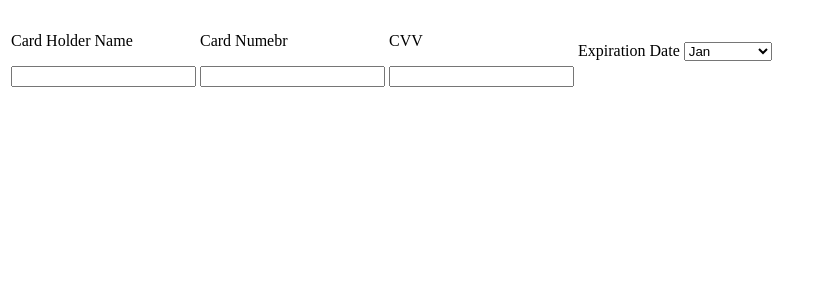
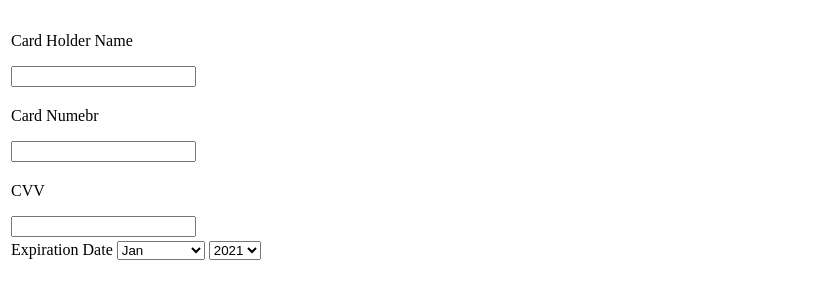
Before and after one commit to sherry-gurvinder/C0777767_CSD2214_7_TEST1_MovieTickets, a plain HTML site: page paymentdetails.html in a window 1280 px wide. Shown: the part 101-400 px from the top of the page, without its empty margins (0-827 px from the left). Drawn offline with Linux system fonts and the light colour scheme.

Commit message:
9th commit

```diff
--- a/paymentdetails.html
+++ b/paymentdetails.html
@@ -15,14 +15,23 @@
                     <p>Card Holder Name</p>
                     <input type="text" id="cardname">
                 </td>
+            </tr>
+            <tr>
                 <td>
                     <p>Card Numebr</p>
                     <input type="text" id="cardname">
                 </td>
+            </tr>
+            <tr>
+
+
                 <td>
                     <p>CVV</p>
                     <input type="text" id="cardname">
                 </td>
+            </tr>
+            <tr>
+
                 <td>
                     <span>Expiration Date</span>
                     <select>
@@ -51,6 +60,19 @@
                         <option>December</option>
                     </select>
 
+                    <select>
+                        <option>2021</option>
+
+                        <option>2022</option>
+
+                        <option>2023</option>
+
+                        <option>2024</option>
+
+                        <option>2025</option>
+
+
+                    </select>
 
 
                 </td>
```
